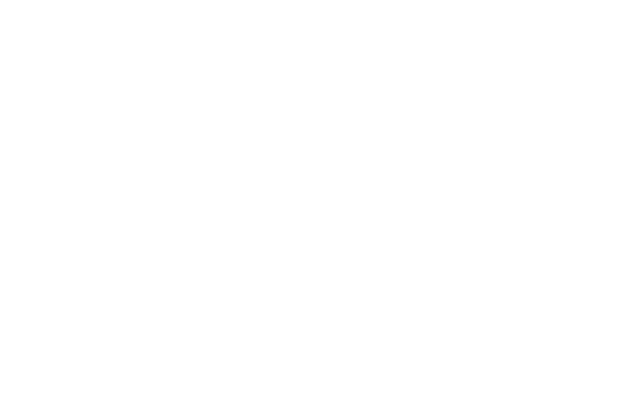
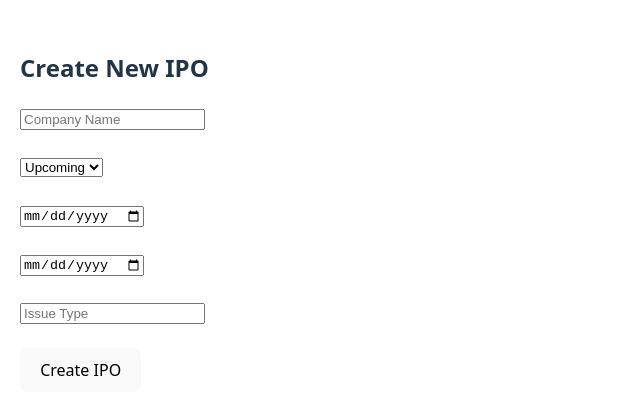
Before and after one commit to SyedparveezDev/IPO-Web-App-Development, a React (Vite) app in the folder ipo-frontend/: page /create in a window 1280 px wide. Before the commit this address had no page. Shown: the part 189-604 px from the top of the page, without its empty margins (0-640 px from the left). Built offline with nearby package versions, Linux system fonts and the light colour scheme.

Commit message:
Add CreateIPO route to main application

```diff
--- a/ipo-frontend/src/main.jsx
+++ b/ipo-frontend/src/main.jsx
@@ -5,6 +5,8 @@
 import IPOPage from './IPOPage.jsx' // you'll create this next
 import './index.css'
 import LoginPage from './LoginPage.jsx'
+import CreateIPO from './CreateIPO.jsx'
+
 
 ReactDOM.createRoot(document.getElementById('root')).render(
   <React.StrictMode>
@@ -13,6 +15,7 @@
         <Route path="/" element={<App />} />
         <Route path="/ipo/:id" element={<IPOPage />} />
         <Route path="/login" element={<LoginPage />} />
+        <Route path="/create" element={<CreateIPO />} />
       </Routes>
     </BrowserRouter>
   </React.StrictMode>
```
